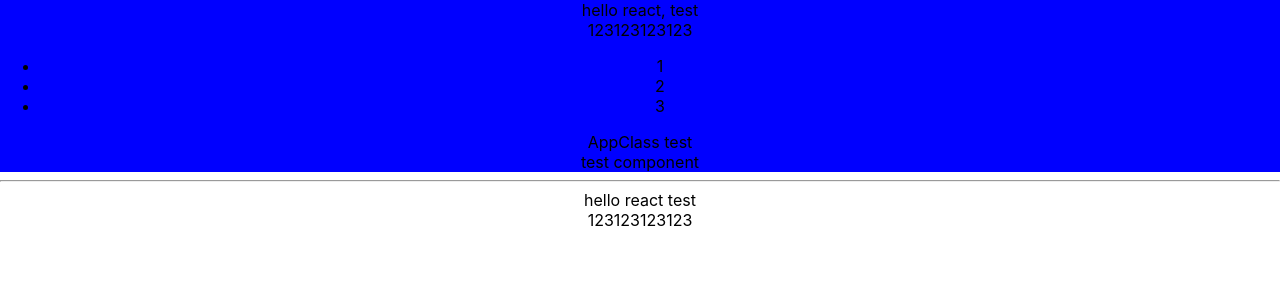
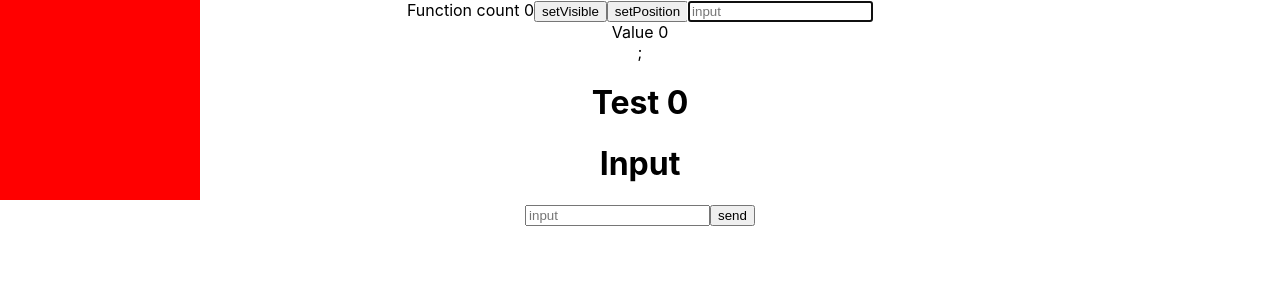
Before and after one commit to bogdanq/gb-react-4, a React (Create React App) app: page / in a window 1280 px wide. Shown: the top 300 px of the page. Built offline with nearby package versions, Linux system fonts and the light colour scheme.

Commit message:
lesson 2

```diff
--- a/src/App.js
+++ b/src/App.js
@@ -1,47 +1,108 @@
 import React from "react";
 import "./App.css";
 
-// props = {name: "test"}
-// react component
-export function App({ children, name, test2, myFoo, component }) {
-  // console.log(props);
-  // const { children, name } = props;
+export class AppClass extends React.Component {
+  constructor(props) {
+    super(props);
+    console.log("constructor");
+    this.state = {
+      count: 0,
+    };
+    // this.foo = this.foo.bind(this);
+  }
 
-  // react element
-  return (
-    <div className="App" style={{ background: "blue" }}>
-      <div>hello react, {name}</div>
-      <div>{children}</div>
+  static getDerivedStateFromProps(props, state) {
+    console.log("getDerivedStateFromProps");
+    // return {
+    //   id: "test",
+    // };
 
-      <ul>
-        {test2.map((item) => (
-          <li onClick={() => myFoo(item)} key={item}>
-            {item}
-          </li>
-        ))}
-      </ul>
+    return null;
+  }
 
-      <AppClass name={name} />
+  test = () => {
+    console.log("test");
+  };
 
-      {component}
-    </div>
-  );
-}
+  // синхронный
+  componentDidMount() {
+    // запросы
+    // работа с ДОМ
+    // подписки
+    // мутации
+    // таймеры
+    // обновление состояния
+    console.log("componentDidMount");
+    this.handleClick();
 
-export class AppClass extends React.Component {
+    document.addEventListener("click", this.test);
+  }
+
+  shouldComponentUpdate(nextProps, nextState) {
+    console.log("shouldComponentUpdate");
+    // if (nextProps.count === this.props.count) {
+    //   return false;
+    // }
+
+    return true;
+  }
+
+  getSnapshotBeforeUpdate(prevProps, prevState) {
+    console.log("getSnapshotBeforeUpdate");
+    // return null
+    return {
+      position: "300px",
+    };
+  }
+
+  componentDidUpdate(prevProps, prevState, snapshot) {
+    console.log("componentDidUpdate", snapshot);
+    // запросы
+    // работа с ДОМ
+    // подписки
+    // мутации
+    // таймеры
+    // обновление состояния
+
+    if (prevState.count === 3) {
+      this.handleClick();
+    }
+  }
+
+  handleClick = () => {
+    this.setState(
+      (state) => ({ ...state, count: state.count + 1 })
+      // () => {
+      //   console.log("update", this.state);
+      // }
+    );
+    // this.forceUpdate();
+    // updater
+    // {}
+    // (state) => ({})
+
+    // callback () => {}
+  };
+
+  componentWillUnmount() {
+    // удалять таймеры
+    // делать отписки
+    // очищать состояние
+    console.log("componentWillUnmount");
+    document.removeEventListener("click", this.test);
+  }
+
   render() {
     // this.props
     const { name } = this.props;
+    const { count } = this.state;
 
-    return <div className="App">AppClass {name}</div>;
+    console.log("render", this.state);
+
+    return (
+      <div className="App" onClick={this.handleClick}>
+        AppClass {count}
+      </div>
+    );
   }
 }
-
-export const AppWitoutJSX = ({ children, name }) => {
-  return React.createElement(
-    "div",
-    { className: "App" },
-    React.createElement("div", null, `hello react ${name}`),
-    React.createElement("div", null, children)
-  );
-};
--- a/src/index.js
+++ b/src/index.js
@@ -1,36 +1,143 @@
-import React from "react";
+// @TODO useContext  рассмотреть
+import React, {
+  useState,
+  useMemo,
+  useCallback,
+  useEffect,
+  useLayoutEffect,
+  useRef,
+} from "react";
 import ReactDOM from "react-dom";
 import "./index.css";
-import { App, AppWitoutJSX } from "./App";
+import { AppClass } from "./App";
 
-const myName = "test";
-const myChildren = "123123123123";
-const myFoo = (item) => {
-  console.log(item);
+const getCount = () => {
+  return { count: 0 };
 };
 
-// {
-//   id: 12
-// }
+const a = [1, 2, 3, 4];
 
-ReactDOM.render(
-  <>
-    <div className="App">
-      <App
-        test="123"
-        id={() => {}}
-        test2={[1, 2, 3]}
-        test3={{}}
-        name={myName}
-        myFoo={myFoo}
-        component={<div>test component</div>}
-      >
-        {myChildren}
-      </App>
+// пользовательский хук
+const useCounter = (initialState = 0) => {
+  const [value, setValue] = useState(initialState);
 
-      <hr />
-      <AppWitoutJSX name={myName}>{myChildren}</AppWitoutJSX>
+  // уникальная логика для переиспользования
+
+  return {
+    value,
+    setValue,
+  };
+};
+
+const Test = () => {
+  const { value, setValue } = useCounter();
+  const [messageList, setMessageList] = useState([
+    { author: "Bot", message: "Hello !" },
+  ]);
+  const [inputValue, setInputValue] = useState("");
+
+  return (
+    <div>
+      <h1>Test {value}</h1>
+      <h1>Input {inputValue}</h1>
+      <div>
+        <input
+          placeholder="input"
+          value={inputValue}
+          onChange={(e) => setInputValue(e.target.value)}
+        />
+        <button
+          onClick={() => {
+            // setMessageList обновить [...messageList, новое сообщение]
+          }}
+        >
+          send
+        </button>
+      </div>
     </div>
-  </>,
-  document.getElementById("root")
-);
+  );
+};
+
+const Component = () => {
+  const [count, setCount] = useState({ count: 0 });
+  const [visible, setVisible] = useState(false);
+  const [position, setPosition] = useState(0);
+  const { value, setValue } = useCounter();
+  const ref = useRef(null);
+  // const [count, setCount] = useState(getCount);
+
+  const findedUser = useMemo(() => a.find((user) => user === 4), []);
+  const findedUserCb = useCallback(() => a.find((user) => user === 4), []);
+
+  const cb = () => setCount((state) => ({ ...state, count: state.count + 1 }));
+
+  useEffect(() => {
+    const foo = () => {
+      console.log("test effect");
+    };
+    // запросы
+    // работа с ДОМ
+    // подписки
+    // мутации
+    // таймеры
+    // обновление состояния
+    // ref
+    console.log("useEffect ref");
+
+    ref.current.focus();
+
+    document.addEventListener("click", foo);
+
+    return () => {
+      console.log("unmount");
+      document.removeEventListener("click", foo);
+    };
+  }, []);
+
+  // useEffect(() => {
+  //   if (!position) {
+  //     // setValue(Math.random() * 1000);
+  //     setPosition(200);
+  //   }
+  // }, [position]);
+
+  useLayoutEffect(() => {
+    if (!position) {
+      // setValue(Math.random() * 1000);
+      setPosition(200);
+    }
+  }, [position]);
+
+  console.log("render");
+
+  return (
+    <>
+      {/* <div className="App" onClick={() => setCount(count + 1)}> */}
+      <div className="App" onClick={cb}>
+        Function count {count.count}
+        <button onClick={() => setVisible(!visible)}>setVisible</button>
+        <button onClick={() => setPosition(0)}>setPosition</button>
+        {visible && (
+          <AppClass test="tets" count={count} findedUserCb={findedUserCb} />
+        )}
+        <input placeholder="input" ref={ref} />
+        <div
+          style={{
+            transition: "all 0.5",
+            position: "absolute",
+            // left: position,
+            left: 0,
+            top: 0,
+            width: 200,
+            height: 200,
+            background: "red",
+          }}
+        />
+        <div onClick={() => setValue(100)}>Value {value}</div>;
+        <Test />
+      </div>
+    </>
+  );
+};
+
+ReactDOM.render(<Component />, document.getElementById("root"));
```
